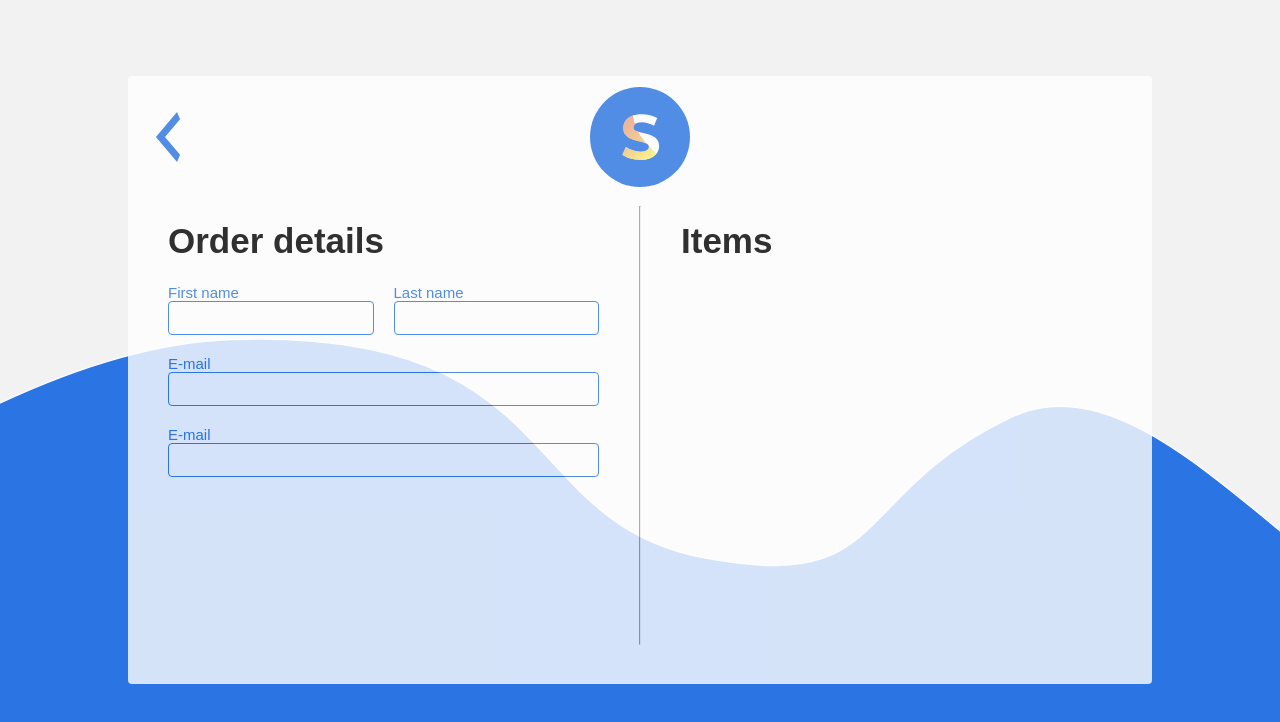
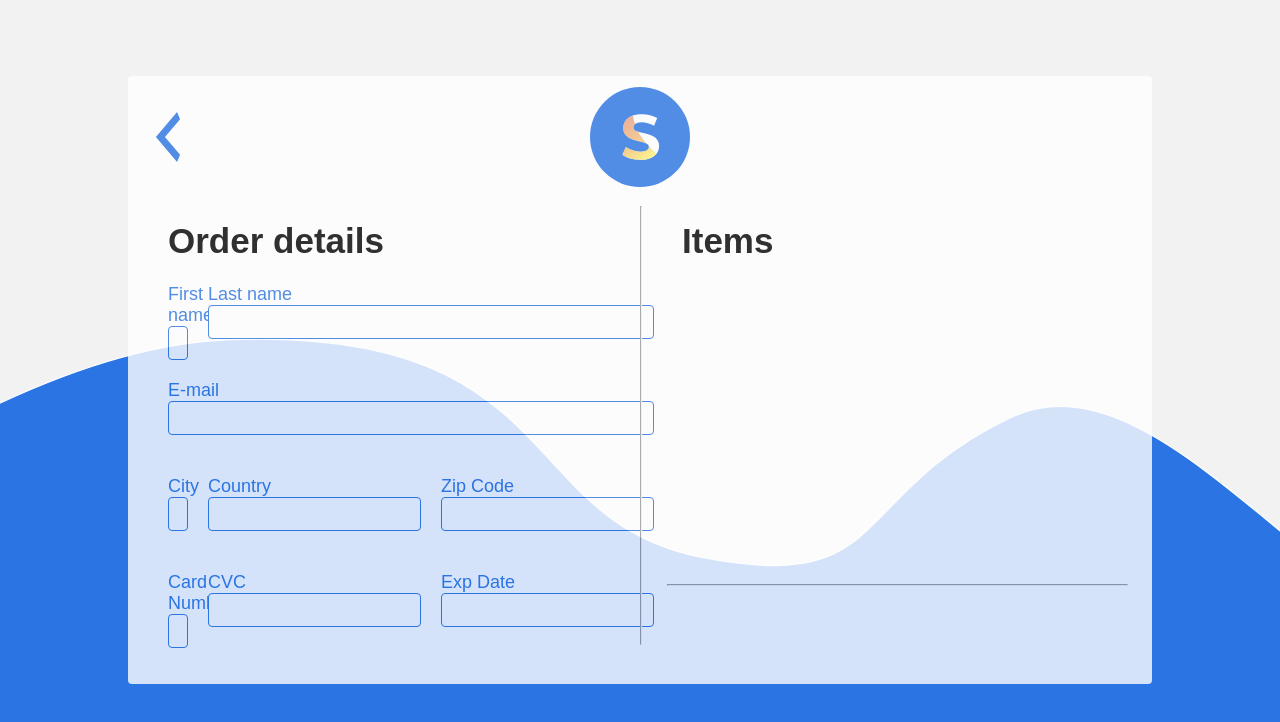
Before and after one commit to armeono/E-Commerce-app, a React (Create React App) app in the folder frontend-ecommerce/: page /checkout in a window 1280 px wide. Shown: the top 722 px of the page. Built offline with nearby package versions, Linux system fonts and the light colour scheme; the HTML template or start-up script is replaced by a standard one.

Commit message:
finishing design on checkout page

```diff
--- a/frontend-ecommerce/src/pages/checkout/Checkout.styled.ts
+++ b/frontend-ecommerce/src/pages/checkout/Checkout.styled.ts
@@ -2,6 +2,10 @@ import styled from "styled-components";
 
 interface InputType {
   width?: string;
+}
+
+interface LineType {
+  horizontal?: boolean;
 }
 
 export const CheckoutStyled = styled.div`
@@ -31,59 +35,67 @@ export const LogoAndArrowContainer = styled.div`
   height: 20%;
   display: flex;
   align-items: center;
-
-`
+`;
 
 export const Logo = styled.img`
   height: 100px;
   width: 100px;
   padding-right: 60px;
   margin: 0 auto;
-`
+`;
 
 export const Arrow = styled.img`
   width: 40px;
   height: 50px;
   margin-left: 20px;
   cursor: pointer;
-`
+`;
 
 export const ContentContainer = styled.div`
   display: flex;
   width: 100%;
   height: 80%;
-`
+`;
 
 export const UserInfo = styled.div`
   width: 50%;
   height: 80%;
-`
+`;
 export const ItemAndPaymentInfo = styled.div`
   width: 50%;
   height: 80%;
-`
+`;
 export const SectionName = styled.h1`
   font-size: 35px;
   font-weight: 600;
   margin-left: 40px;
-`
+`;
 
 export const InputStyled = styled.input<InputType>`
   height: 30px;
-  border: 1px solid ${({theme}) => theme.colors.mainBlue};
-  color: ${({theme}) => theme.colors.mainBlue};
+  border: 1px solid ${({ theme }) => theme.colors.mainBlue};
+  color: ${({ theme }) => theme.colors.mainBlue};
   border-radius: 4px;
 
   &::placeholder {
-    color: ${({theme}) => theme.colors.mainBlue};
+    color: ${({ theme }) => theme.colors.mainBlue};
   }
 
-`
+  &:focus {
+    outline: none;
+    border: 2px solid ${({theme}) => theme.colors.mainBlue};
+  }
+
+  font-size: 16px;
+  font-weight: 500;
+  text-indent: 10px;
+`;
 
 export const InputLabel = styled.label`
-  font-size: 15px;
-  color: ${({theme}) => theme.colors.mainBlue};
-`
+  font-size: 18px;
+  font-weight: 500;
+  color: ${({ theme }) => theme.colors.mainBlue};
+`;
 
 export const InputsContainer = styled.div`
   margin: 10px 40px;
@@ -91,7 +103,7 @@ export const InputsContainer = styled.div`
   grid-template-columns: repeat(4, 1fr);
   grid-template-rows: repeat(4, 1fr);
   gap: 20px;
-`
+`;
 
 export const InputAndLabelContainer = styled.div`
   display: flex;
@@ -101,9 +113,24 @@ export const InputAndLabelContainer = styled.div`
   .span2 {
     grid-column: span 2;
   }
+`;
+
+export const Line = styled.hr<LineType>`
+  height: ${({horizontal}) => horizontal ? "" : "90%"};
+  width: ${({horizontal}) => horizontal ? "90%" : ""};
+`;
+
+export const ItemsContainer = styled.div`
+  display: flex;
+  flex-direction: column;
+  gap: 20px;
+  height: 75%;
 
 `
 
-export const Line = styled.hr`
-  height: 90%;
+export const PaymentContainer = styled.div`
+  height: 20%;
+  width: 90%;
+  margin: 0 auto;
+
 `
--- a/frontend-ecommerce/src/pages/checkout/Checkout.tsx
+++ b/frontend-ecommerce/src/pages/checkout/Checkout.tsx
@@ -15,6 +15,8 @@ import {
   InputLabel,
   InputStyled,
   InputsContainer,
+  ItemsContainer,
+  PaymentContainer
 } from "./Checkout.styled";
 import Wave from "../../assets/icons/Wave.svg";
 import StoreLogo from "../../assets/icons/Logo.svg";
@@ -50,8 +52,33 @@ const Checkout: FunctionComponent<CheckoutProps> = () => {
                 <InputStyled />
               </InputAndLabelContainer>
 
-              <InputAndLabelContainer style={{ gridColumn: "span 4" }}>
-                <InputLabel>E-mail</InputLabel>
+              <InputAndLabelContainer style={{ gridColumn: "span 2" }}>
+                <InputLabel>City</InputLabel>
+                <InputStyled />
+              </InputAndLabelContainer>
+
+              <InputAndLabelContainer style={{ gridColumn: "span 1" }}>
+                <InputLabel>Country</InputLabel>
+                <InputStyled />
+              </InputAndLabelContainer>
+
+              <InputAndLabelContainer style={{ gridColumn: "span 1" }}>
+                <InputLabel>Zip Code</InputLabel>
+                <InputStyled />
+              </InputAndLabelContainer>
+
+              <InputAndLabelContainer style={{ gridColumn: "span 2" }}>
+                <InputLabel>Card Number</InputLabel>
+                <InputStyled />
+              </InputAndLabelContainer>
+
+              <InputAndLabelContainer style={{ gridColumn: "span 1" }}>
+                <InputLabel>CVC</InputLabel>
+                <InputStyled />
+              </InputAndLabelContainer>
+
+              <InputAndLabelContainer style={{ gridColumn: "span 1" }}>
+                <InputLabel>Exp Date</InputLabel>
                 <InputStyled />
               </InputAndLabelContainer>
             </InputsContainer>
@@ -59,6 +86,9 @@ const Checkout: FunctionComponent<CheckoutProps> = () => {
           <Line />
           <ItemAndPaymentInfo>
             <SectionName>Items</SectionName>
+            <ItemsContainer></ItemsContainer>
+            <Line horizontal/>
+            <PaymentContainer></PaymentContainer>
           </ItemAndPaymentInfo>
         </ContentContainer>
       </CheckoutContent>
```
